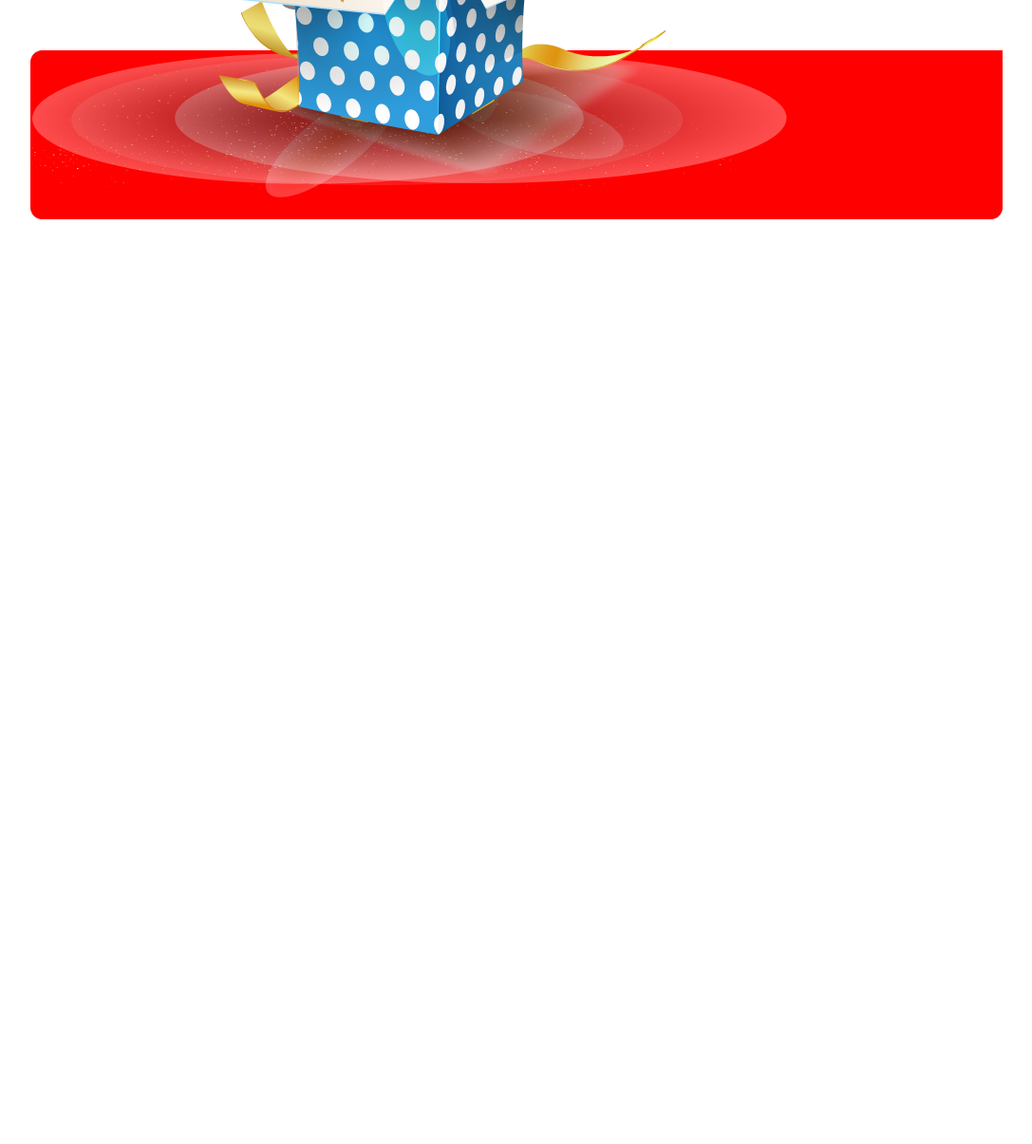
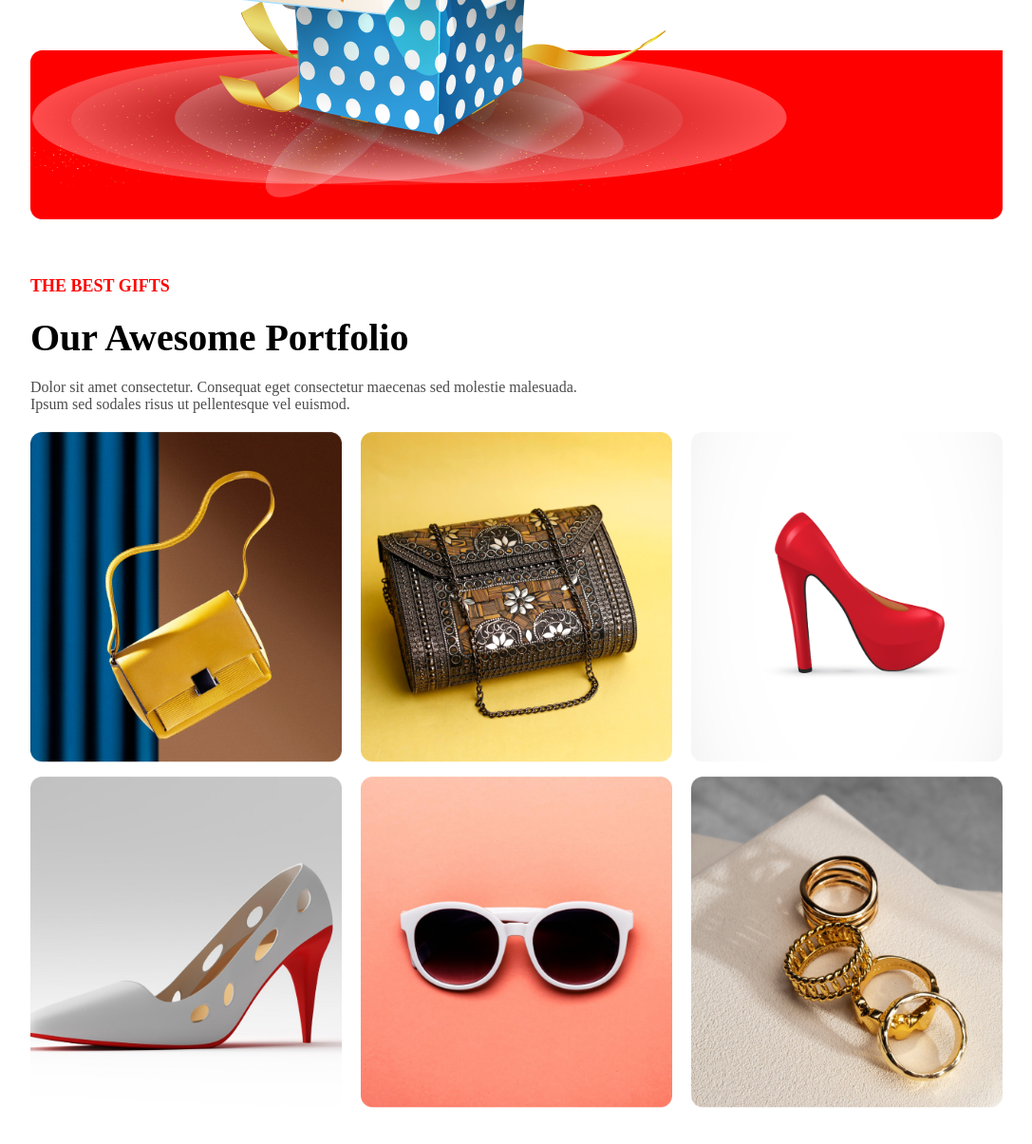
Before and after one commit to Kawsar-Ahmed-Ridoy/New-Year-New-Mission, a plain HTML site: page New-Year-New-Mission/index.html in a window 1280 px wide. Shown: the part 3712-4917 px from the top of the page at 95% size, without its empty margins (96-1183 px from the left). Before the commit the page ends 3983 px from the top, so only its background shows below. Drawn offline with Linux system fonts and the light colour scheme.

Commit message:
awesome portfolion section added

```diff
--- a/New-Year-New-Mission/index.html
+++ b/New-Year-New-Mission/index.html
@@ -106,6 +106,21 @@
           </div>
         </div>
       </section>
+      <section class="container">
+        <div class="awesome-text">
+          <h1>THE BEST GIFTS</h1>
+          <h2>Our Awesome Portfolio</h2>
+          <p>Dolor sit amet consectetur. Consequat eget consectetur maecenas sed molestie malesuada. <br> Ipsum sed sodales risus ut pellentesque vel euismod. </p>
+        </div>
+        <div class="awesome-img">
+          <img src="image/Rectangle 3.png" alt="">
+          <img src="image/Rectangle 4.png" alt="">
+          <img src="image/Rectangle 5.png" alt="">
+          <img src="image/Rectangle 6.png" alt="">
+          <img src="image/Rectangle 7.png" alt="">
+          <img src="image/Rectangle 8.png" alt="">
+        </div>
+      </section>
     </main>
   </body>
 </html>
--- a/New-Year-New-Mission/style.css
+++ b/New-Year-New-Mission/style.css
@@ -222,3 +222,24 @@ color: red;
   width: 100%;
   bottom: 0;
 }
+.awesome-text h1{
+  font-size: 18px;
+  color: red;
+}
+.awesome-text h2{
+    font-size: 40px;
+    margin: 20px 0px;
+}
+.awesome-text p{
+  opacity: 0.7;
+  margin-bottom: 20px;
+}
+.awesome-img{
+  display: flex;
+  justify-content: space-between;
+  gap: 15px;
+  flex-wrap: wrap;
+}
+.awesome-img img{
+  width: 32%;
+}
```
